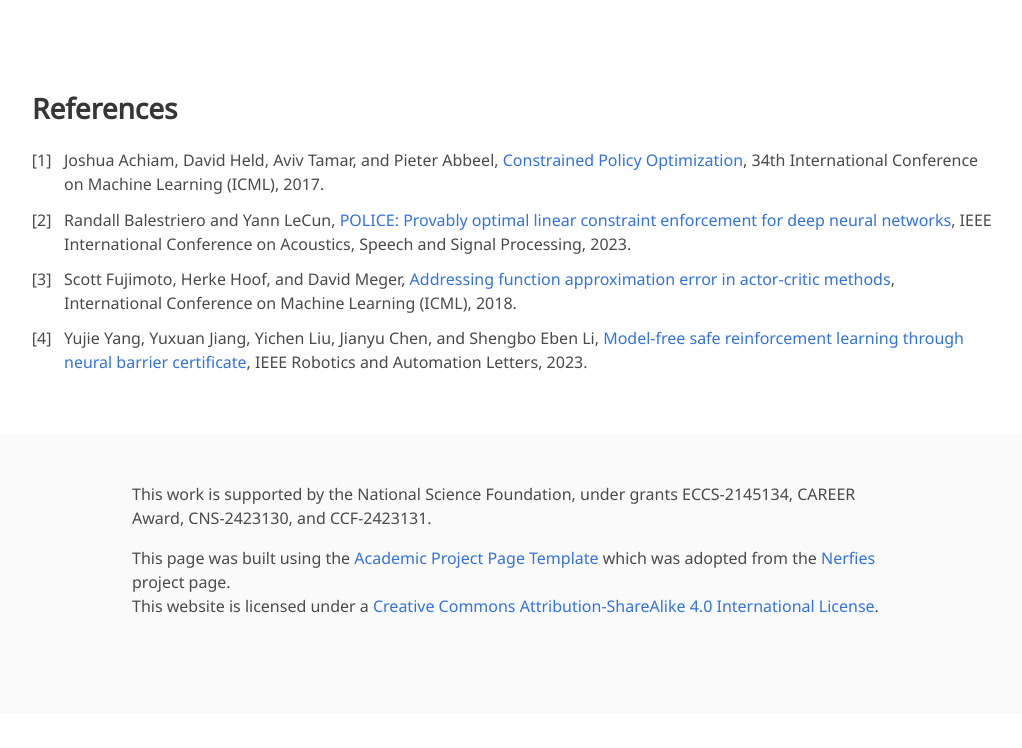
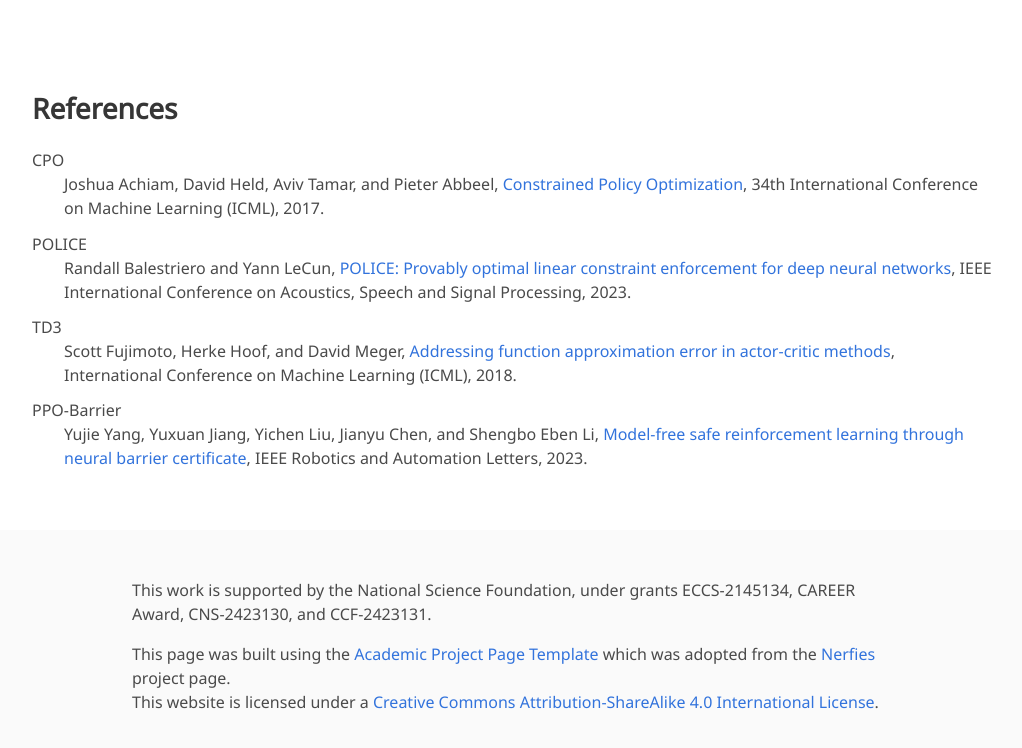
Before and after one commit to labicon/POLICEd-RL, a plain HTML site: page docs/index.html in a window 1280 px wide. Shown: the part 3444-4192 px from the top of the page, without its empty margins (128-1150 px from the left). Before the commit the page ends 4158 px from the top, so only its background shows below. Drawn offline with nearby package versions, Linux system fonts and the light colour scheme; some packages are replaced by stand-ins of ours; some icons are missing; a web font is replaced by a local one.

Commit message:
Update index.html

```diff
--- a/docs/index.html
+++ b/docs/index.html
@@ -416,6 +416,47 @@
 <section class="section hero is-small">
   <div class="container is-max-desktop content">
     <h2 class="title">References</h2>
+      <dl>
+	<dt>CPO</dt>
+	<dd>
+	      <div class="reference" id="CPO">
+		Joshua Achiam, David Held, Aviv Tamar, and Pieter Abbeel,
+		<a href="https://proceedings.mlr.press/v70/achiam17a" target="_blank" rel="noopener noreferrer">Constrained Policy Optimization</a>,
+		34th International Conference on Machine Learning (ICML), 2017.
+	      </div>
+	    </dd>
+	<dt>POLICE</dt>
+	    <dd>
+	      <div class="reference" id="POLICE">
+		Randall Balestriero and Yann LeCun,
+		<a href="https://ieeexplore.ieee.org/abstract/document/10096520" target="_blank" rel="noopener noreferrer"> POLICE: Provably optimal linear constraint enforcement for deep neural networks</a>,
+		IEEE International Conference on Acoustics, Speech and Signal Processing, 2023.
+	      </div>
+	    </dd>
+	<dt>TD3</dt>
+	    <dd>
+	      <div class="reference" id="TD3">
+		Scott Fujimoto, Herke Hoof, and David Meger,
+		<a href="https://proceedings.mlr.press/v80/fujimoto18a.html" target="_blank" rel="noopener noreferrer">Addressing function approximation error in actor-critic methods</a>,
+		International Conference on Machine Learning (ICML), 2018.
+	      </div>
+	    </dd>
+	<dt>PPO-Barrier</dt>
+	    <dd>
+	      <div class="reference" id="yang2023model">
+		Yujie Yang, Yuxuan Jiang, Yichen Liu, Jianyu Chen, and Shengbo Eben Li,
+		<a href="https://ieeexplore.ieee.org/document/10023989" target="_blank" rel="noopener noreferrer">Model-free safe reinforcement learning through neural barrier certificate</a>,
+		IEEE Robotics and Automation Letters, 2023.
+	      </div>
+	    </dd>
+	  </ol>
+  </div>
+</section>
+
+
+<!--section class="section hero is-small">
+  <div class="container is-max-desktop content">
+    <h2 class="title">References</h2>
 
           <ol class='custom-marker parens-after decimal'>
 	    <li>
@@ -448,7 +489,7 @@
 	    </li>
 	  </ol>
   </div>
-</section>
+</section-->
 
 
 <footer class="footer">
```
